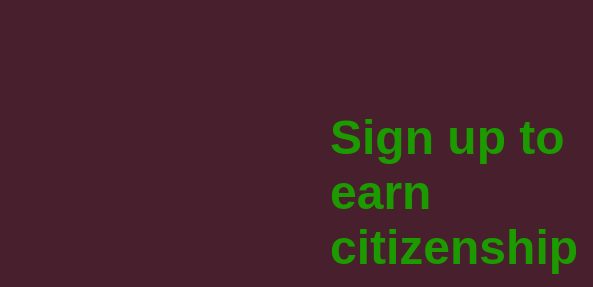
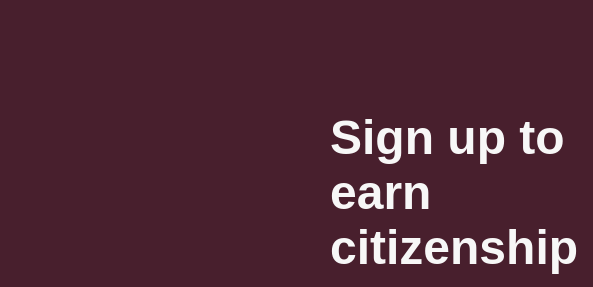
Before and after one commit to diverenforce/landing-page, a plain HTML site: page index.html in a window 1280 px wide. Shown: the part 111-398 px from the top of the page, 0-593 px from the left. Drawn offline with Linux system fonts and the light colour scheme; grey boxes are pictures that could not be loaded.

Commit message:
Modify hero main text

```diff
--- a/styles.css
+++ b/styles.css
@@ -55,7 +55,7 @@ a {
 .hero-main {
     font-size:48px;
     font-weight: bolder;
-    color:#1c9b00;
+    color:#f7f7f7;
 }
 
 .secondary {
```
